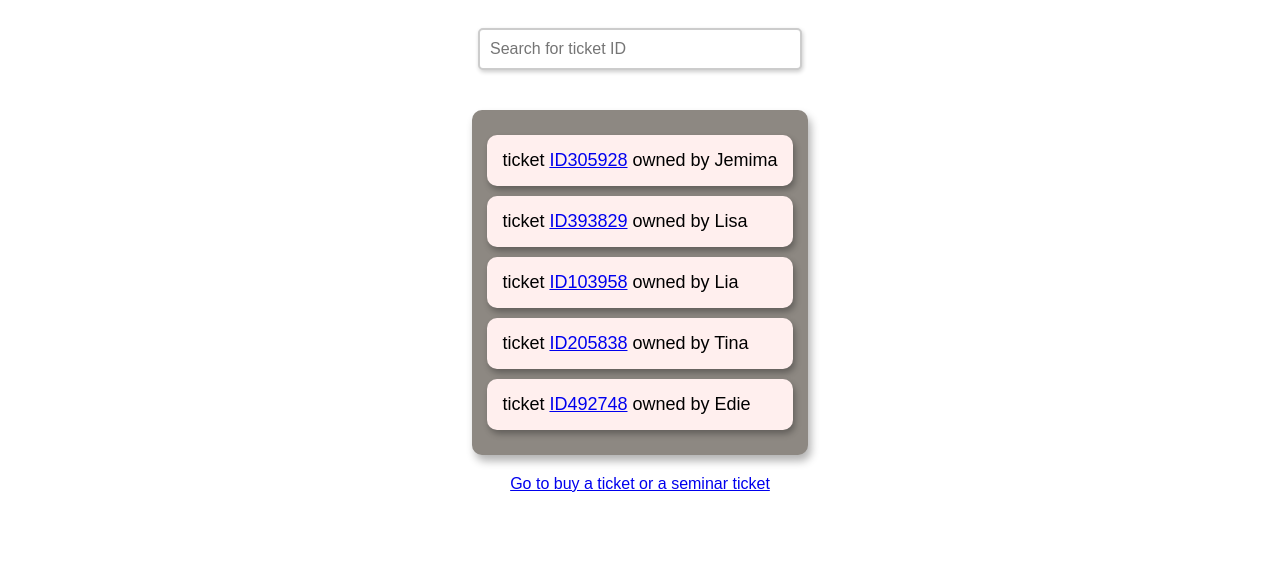
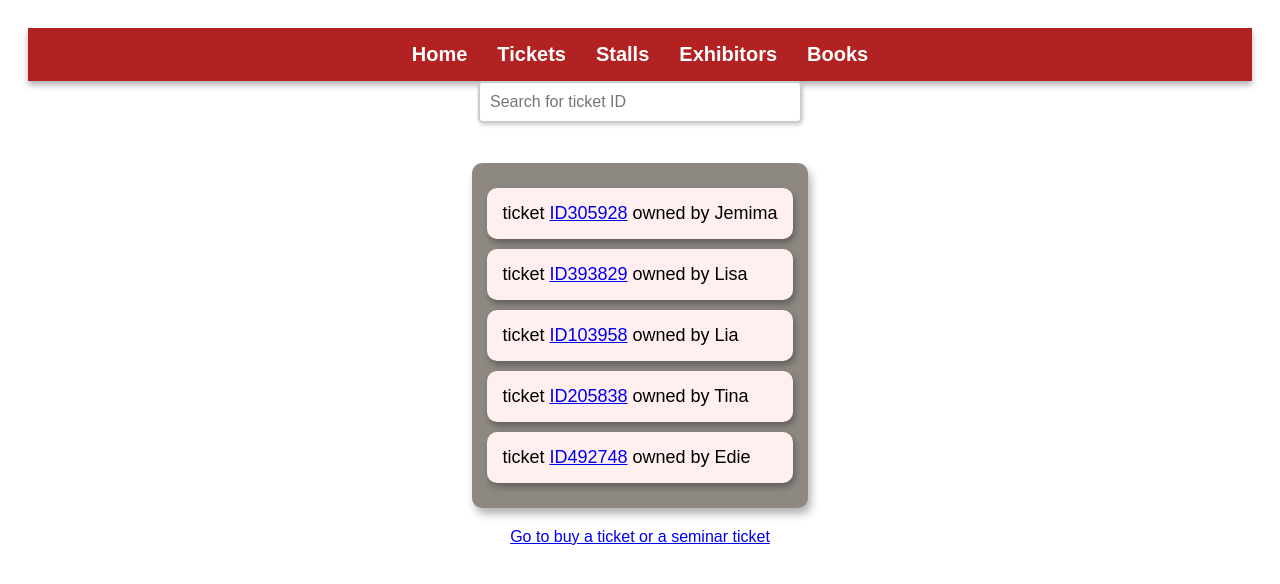
Before and after one commit to tehcalfman/SDH3AgileGroupProject_InternationalBookFair, a plain HTML site: page ticketCode/ticket.html in a window 1280 px wide. Drawn offline with Linux system fonts and the light colour scheme.

Commit message:
Update ticket.html

```diff
--- a/ticketCode/ticket.html
+++ b/ticketCode/ticket.html
@@ -8,6 +8,16 @@
 
 </head>
 <body>
+
+    <div class="navArea">
+        <nav class="navBar">
+            <a class="navItem">Home</a>
+            <a class="navItem" href="/ticket.html">Tickets</a>
+            <a class="navItem">Stalls</a>
+            <a class="navItem">Exhibitors</a>
+            <a class="navItem">Books</a>
+        </nav>
+    </div>
     <input type="text" id="myInput" onkeyup="myFunction()" placeholder="Search for ticket ID">
     <ul id="myUL">
         <li>ticket <a href="#">ID305928</a> owned by Jemima</li>
@@ -44,3 +54,8 @@ function myFunction() {
 
 </body>
 </html>
+
+    </script>
+
+</body>
+</html>
```
